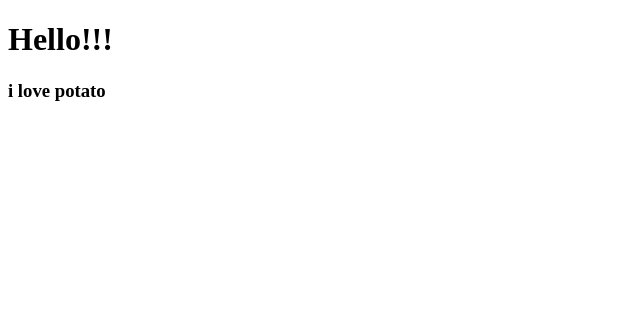
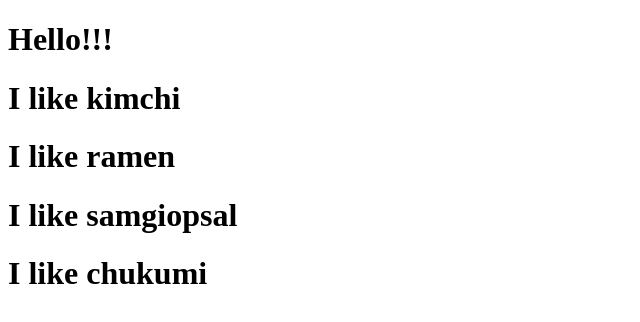
Before and after one commit to soom4478/movie_react_study, a React (Create React App) app: page / in a window 1280 px wide. Shown: the top 322 px of the page, without its empty margins (0-640 px from the left). Built offline with nearby package versions, Linux system fonts and the light colour scheme.

Commit message:
10-1 jsx

```diff
--- a/src/App.js
+++ b/src/App.js
@@ -1,11 +1,17 @@
 import React from "react";
-import Potato from "./Potato";
+
+function Food({ favourite }) {
+  return <h1>I like {favourite}</h1>;
+}
 
 function App() {
   return (
     <div>
       <h1>Hello!!!</h1>
-      <Potato />
+      <Food favourite="kimchi" />
+      <Food favourite="ramen" />
+      <Food favourite="samgiopsal" />
+      <Food favourite="chukumi" />
     </div>
   );
 }
--- a/src/index.js
+++ b/src/index.js
@@ -3,8 +3,4 @@ import ReactDOM from "react-dom/client";
 import App from "./App";
 
 const root = ReactDOM.createRoot(document.getElementById("root"));
-root.render(
-  <React.StrictMode>
-    <App />
-  </React.StrictMode>
-);
+root.render(<App />);
```
